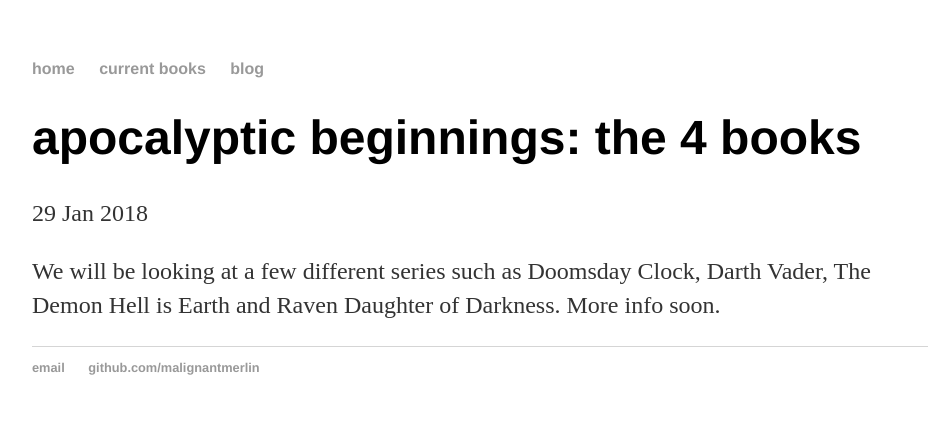
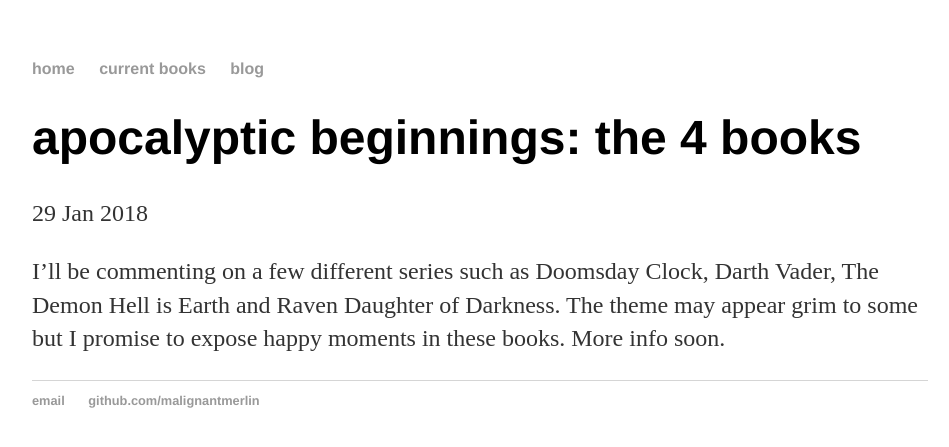
Before and after one commit to CoffeeSniffu/MalignantMerlin.github.io, a Jekyll site: the page built from _posts/2018-01-29-apocalyptic-beginnings.md, in a window 1280 px wide. Shown: the top 447 px of the page, without its empty margins (160-1109 px from the left). Built offline with Jekyll 4.4.1, drawn with Linux system fonts in a browser that asks for light colours.

Commit message:
Update 2018-01-29-apocalyptic-beginnings.md

```diff
--- a/_posts/2018-01-29-apocalyptic-beginnings.md
+++ b/_posts/2018-01-29-apocalyptic-beginnings.md
@@ -4,4 +4,4 @@
 date: 2018-01-29
 ---
 
-We will be looking at a few different series such as Doomsday Clock, Darth Vader, The Demon Hell is Earth and Raven Daughter of Darkness. More info soon.
+I'll be commenting on a few different series such as Doomsday Clock, Darth Vader, The Demon Hell is Earth and Raven Daughter of Darkness. The theme may appear grim to some but I promise to expose happy moments in these books. More info soon.
```
